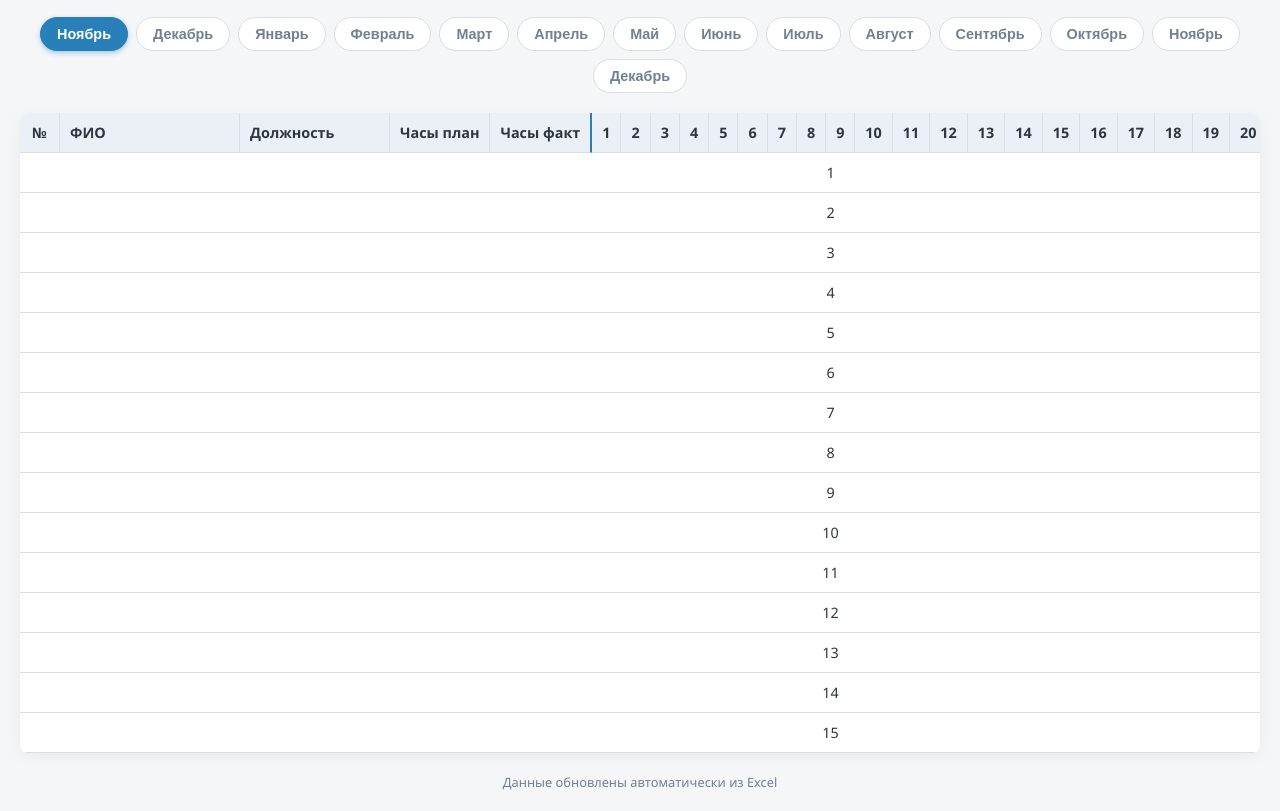
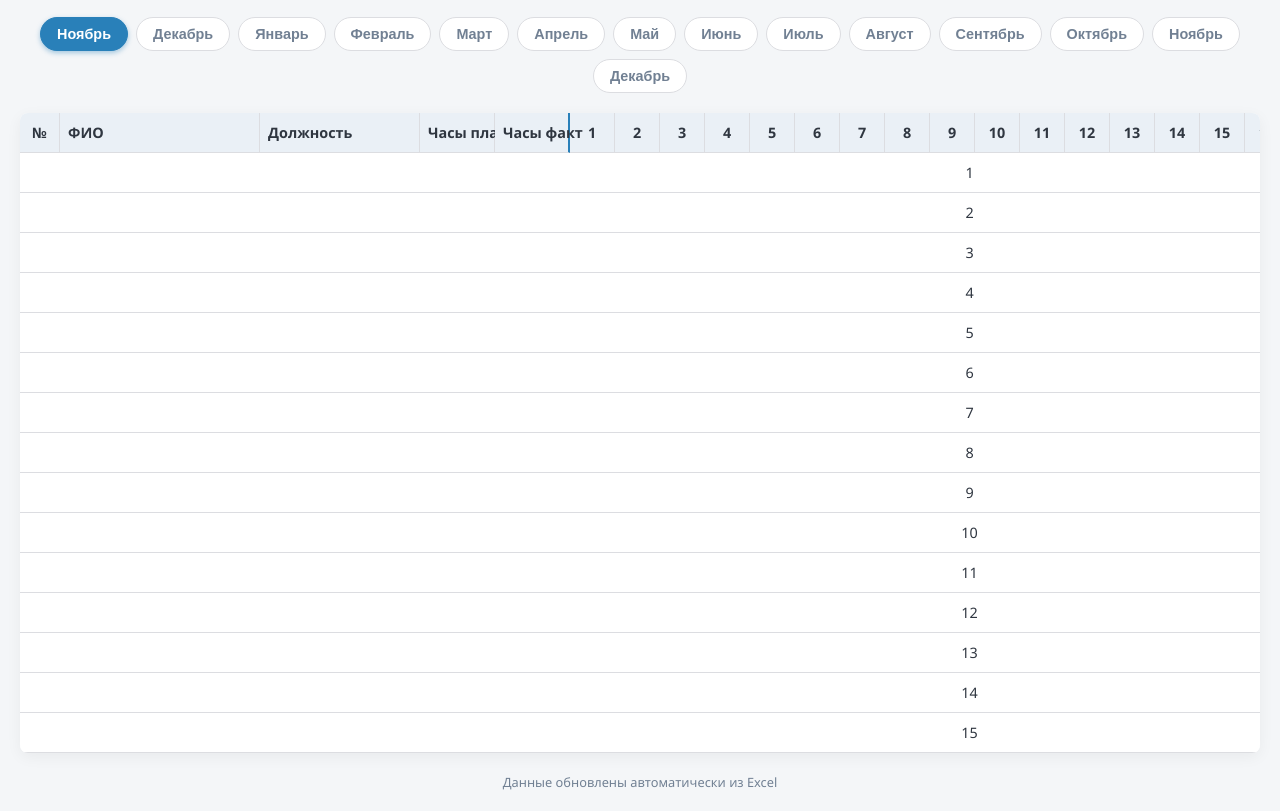
Before and after one commit to alexeialexeevub-cmd/tabel-2027, a plain HTML site: page index.html in a window 1280 px wide. Shown: the part 106-917 px from the top of the page. Drawn offline with Linux system fonts and the light colour scheme.

Commit message:
Update index.html

```diff
--- a/index.html
+++ b/index.html
@@ -15,7 +15,6 @@
   .month-btn:hover { background: #e1e8ed; }
   .month-btn.active { background: var(--primary); color: #fff; border-color: var(--primary); box-shadow: 0 2px 5px rgba(41, 128, 185, 0.4); }
 
-  /* Единый контейнер со скроллом */
   .table-container {
     max-width: 100%;
     overflow-x: auto;
@@ -23,7 +22,6 @@
     border-radius: 8px;
     box-shadow: 0 4px 15px rgba(0,0,0,0.05);
     position: relative;
-    /* Добавляем плавность */
     scroll-behavior: smooth;
   }
 
@@ -32,16 +30,17 @@
     border-spacing: 0;
     width: max-content;
     min-width: 100%;
+    table-layout: fixed; /* Важно: заставляет соблюдать ширину */
   }
 
   th, td {
-    padding: 8px 10px;
+    padding: 10px 8px;
     border-bottom: 1px solid var(--border);
     border-right: 1px solid var(--border);
     text-align: center;
     font-size: 0.9rem;
     white-space: nowrap;
-    height: 40px; /* Фиксируем высоту, чтобы строки не скакали */
+    height: 40px;
     box-sizing: border-box;
   }
 
@@ -54,15 +53,18 @@
     z-index: 10;
   }
 
-  /* ЖЕСТКОЕ ЗАКРЕПЛЕНИЕ ПЕРВЫХ 5 КОЛОНОК */
-  th:nth-child(1), td:nth-child(1) { position: sticky; left: 0; z-index: 11; background: #fff; width: 40px; min-width: 40px; }
-  th:nth-child(2), td:nth-child(2) { position: sticky; left: 40px; z-index: 11; background: #fff; text-align: left; width: 180px; min-width: 180px; }
-  th:nth-child(3), td:nth-child(3) { position: sticky; left: 220px; z-index: 11; background: #fff; text-align: left; width: 150px; min-width: 150px; }
-  th:nth-child(4), td:nth-child(4) { position: sticky; left: 370px; z-index: 11; background: #fff; width: 70px; min-width: 70px; }
-  th:nth-child(5), td:nth-child(5) { position: sticky; left: 440px; z-index: 11; background: #fff; width: 70px; min-width: 70px; border-right: 2px solid var(--primary); }
+  /* Фиксация первых 5 колонок */
+  th:nth-child(1), td:nth-child(1) { position: sticky; left: 0; z-index: 11; background: #fff; width: 40px; min-width: 40px; max-width: 40px; }
+  th:nth-child(2), td:nth-child(2) { position: sticky; left: 40px; z-index: 11; background: #fff; text-align: left; width: 200px; min-width: 200px; max-width: 200px; }
+  th:nth-child(3), td:nth-child(3) { position: sticky; left: 240px; z-index: 11; background: #fff; text-align: left; width: 160px; min-width: 160px; max-width: 160px; }
+  th:nth-child(4), td:nth-child(4) { position: sticky; left: 400px; z-index: 11; background: #fff; width: 75px; min-width: 75px; max-width: 75px; }
+  th:nth-child(5), td:nth-child(5) { position: sticky; left: 475px; z-index: 11; background: #fff; width: 75px; min-width: 75px; max-width: 75px; border-right: 2px solid var(--primary); }
 
-  /* Закрашиваем шапку закрепленных колонок */
+  /* Шапка закрепленных колонок */
   th:nth-child(1), th:nth-child(2), th:nth-child(3), th:nth-child(4), th:nth-child(5) { z-index: 12; background: #eaf0f6; }
+
+  /* Ширина для колонок с днями */
+  th:nth-child(n+6), td:nth-child(n+6) { width: 45px; min-width: 45px; max-width: 45px; }
 
   tr:hover td { background: #f1f8ff; }
   tr:hover td:nth-child(-n+5) { background: #e1f0fa; }
@@ -109,7 +111,6 @@ function renderTable() {
 
   thead.innerHTML = ""; tbody.innerHTML = "";
 
-  // Формируем шапку
   let trHead = document.createElement("tr");
   ["№", "ФИО", "Должность", "Часы план", "Часы факт"].forEach(text => {
     let th = document.createElement("th"); th.textContent = text; trHead.appendChild(th);
@@ -119,16 +120,13 @@ function renderTable() {
   }
   thead.appendChild(trHead);
 
-  // Заполняем данными
   parsedData.forEach(row => {
     let tr = document.createElement("tr");
-    // Первые 5 колонок
     for (let i = 0; i < 5; i++) {
       let td = document.createElement("td");
       td.textContent = row[i] || "";
       tr.appendChild(td);
     }
-    // Дни месяца
     for (let i = 0; i < month.days; i++) {
       let td = document.createElement("td");
       let val = row[month.start + i] || "";
@@ -154,8 +152,6 @@ function createNav() {
       document.querySelectorAll(".month-btn").forEach(b => b.classList.remove("active"));
       btn.classList.add("active");
       renderTable();
-
-      // Сбрасываем скролл в начало при смене месяца
       document.getElementById("tableContainer").scrollLeft = 0;
     };
     nav.appendChild(btn);
```
